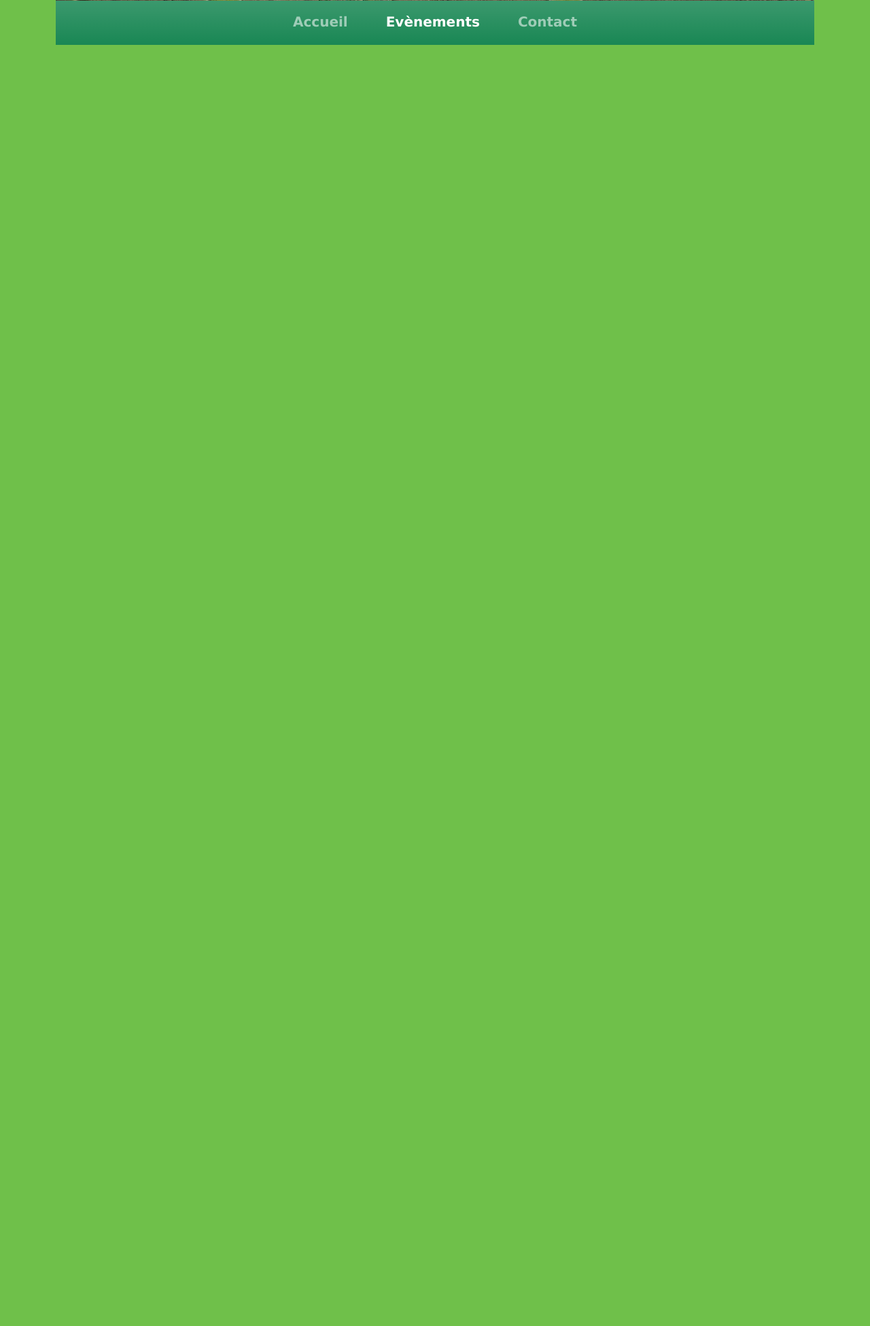
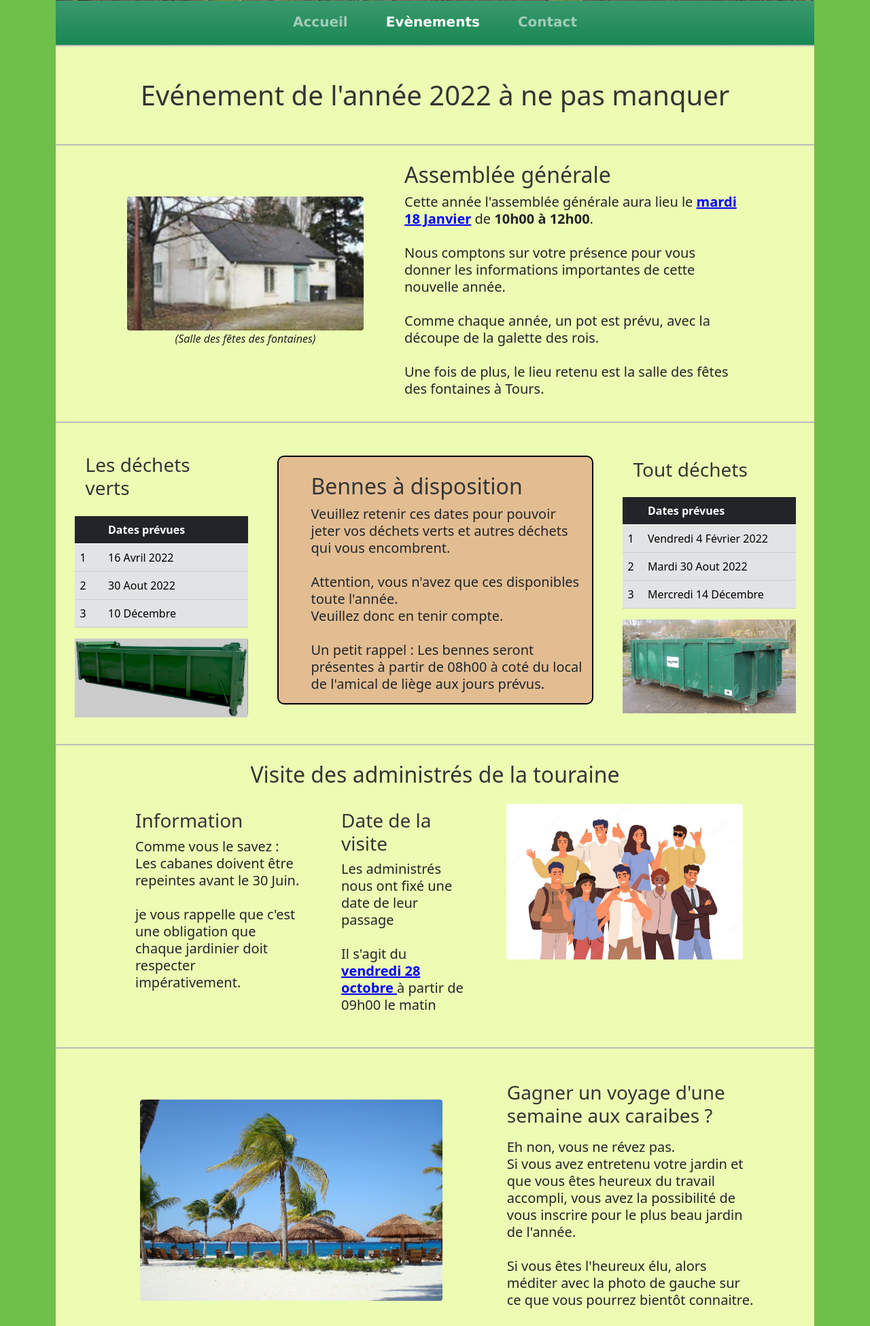
Before and after one commit to Perplexe45/amicaleDuLiege, a PHP site: page /evenement.html in a window 1280 px wide. Shown: the part 270-2220 px from the top of the page at 68% size. Before the commit the page ends 336 px from the top, so only its background shows below. Run offline with PHP 8.4, Linux system fonts and the light colour scheme.

Commit message:
Page Evenement bien avancée

```diff
--- a/assets/css/style.css
+++ b/assets/css/style.css
@@ -43,17 +43,25 @@ h1,h2,h3,h4,h5,h6 {
 .item-nav a:hover::after {
   width: 100%;
 }
-.bgDiv {
-  background-color: #ecfcb3;
-}
 
 .cadre {
   padding-bottom: 10px;
-  border-top: 1px solid #000;
+  border-top: 2px solid #bbb;
+  background-color: #ecfcb3;
 }
 
 .title {
   background: #6fc04a;
+}
+
+img {
+  max-width: 100%;
+}
+
+.black-Cadre {
+  border: solid 2px black;
+  border-radius: 10px;
+  background-color: #e3bd92;
 }
 
 .imgSituationGeo {
@@ -74,6 +82,7 @@ h1,h2,h3,h4,h5,h6 {
   text-align: center;
 }
 
+
 .threeCards {
   width: 250px;
   height: 300px;
@@ -82,7 +91,6 @@ h1,h2,h3,h4,h5,h6 {
   transition:  0.2s ease-in;
   box-shadow:0px 10px 30px black;
 }
-
 .threeCards:hover {
   transform: scale(1.1);
 }
@@ -105,15 +113,32 @@ h1,h2,h3,h4,h5,h6 {
   background: #F9C74F;
 }
 
-footer p {
-  background-color: white;
+.btnForms {
+  display: block;
+  width: 60%;
+  height: 50px;
+  border: 1px solid rgb(54, 38, 38);
+  border-radius: 10px;
 }
 
-#btn {
-  position: relative;
-  justify-items: center;
-  align-self: auto;
+.container-OneColumn {
+  display: flex;
+  flex-direction: column;
+  justify-content: center;
+  text-align: center;
 }
+
+
+/* footer */
+
+footer {
+  background: #222;
+  color: white;
+  padding: 10px 0;
+  text-align: center;
+  padding-top: 10px;
+}
+
 
 
 
--- a/evenement.html
+++ b/evenement.html
@@ -8,7 +8,7 @@
     <link href="/assets/css/bootstrap.min.css" rel="stylesheet">
     <!-- My CSS -->
     <link rel="stylesheet" href="/assets/css/style.css">
-    <title>Document</title>
+    <title>Evénements de l'année 2022</title>
 </head>
 <body>
   <div class="container">
@@ -32,11 +32,194 @@
                <a class="nav-link active" href="./evenement.html">Evènements</a>
            </li>
            <li class="item-nav">
-               <a class="nav-link" href="./contact.html">Contact</a>
+               <a class="nav-link" href="./index.html/#contact">Contact</a>
            </li>
        </ul>
      </div>
    </div>
  </nav>
+
+ <!-- Assemblée générale-->
+ <section>
+  <div class="container">
+    <div class="row cadre justify-content-center">
+      <h1 class="text-center my-5">Evénement de l'année 2022 à ne pas manquer</h1>
+      <div class="col-md-1 cadre"></div>
+
+      <div class="col-md-4 cadre container-OneColumn">
+        <img class="img-fluid rounded" src="/assets/img/SalleDesFetes.jpg" alt="Salle des fêtes">
+        <p class="fst-italic"><span>(Salle des fêtes des fontaines)</span></p>
+      </div>
+      <div class="col-md-6 ps-5 cadre">
+        <h2 class="pt-4">Assemblée générale</h2>
+          <p class="fs-5 lh-sm">Cette année l'assemblée générale aura lieu le <span style="color:blue; text-decoration: underline; font-weight: 700; ">mardi 18 Janvier</span> de <span style="font-weight: 700;">10h00 à 12h00</span>.  <br><br>
+            Nous comptons sur votre présence pour vous donner les informations importantes de cette nouvelle année. <br><br>
+            Comme chaque année, un pot est prévu, avec la découpe de la galette des rois. <br><br>
+            Une fois de plus, le lieu retenu est la salle des fêtes des fontaines à Tours.
+          </p>
+      </div>
+      <div class="col-md-1 cadre"></div>
+    </div>
+  </div>
+ </section>
+
+ <!-- Bennes des jardiniers-->
+ <section>
+  <div class="container">
+    <div class=" col row cadre">
+      <div class="col-md-3 m-auto">
+
+        <!-- Déchets verts -->
+        <h3 class="p-sm-3">Les déchets verts</h3>
+        <table class="table">
+          <thead>
+              <tr class="table-dark" >
+                  <th></th>
+                  <th>Dates prévues</th>
+              </tr>
+          </thead>
+          <tbody>
+              <tr class="table-secondary">
+                  <td>1</td>
+                  <td>16 Avril 2022 </td>
+              </tr>
+              <tr class="table-secondary">
+                  <td>2</td>
+                  <td>30 Aout 2022</td>
+              </tr>
+              <tr class="table-secondary">
+                  <td>3</td>
+                  <td>10 Décembre</td>
+              </tr>
+            </tbody>
+        </table>
+        <img src="./assets/img/BenneDechetsVert.jpg" alt="Benne sechet vert">
+      </div>
+
+      <div class="col-md-5 ps-5 m-auto black-Cadre my-5"  >
+        <h2 class="pt-4 ">Bennes à disposition</h2>
+          <p class="fs-5 lh-sm"> Veuillez retenir ces dates pour pouvoir jeter vos déchets verts et autres déchets qui vous encombrent.
+            <br><br> Attention, vous n'avez que ces disponibles toute l'année. <br>
+            Veuillez donc en tenir compte. <br><br>
+            Un petit rappel : Les bennes seront présentes à partir de 08h00 à coté du local de l'amical de liège aux jours prévus.
+          </p>
+        </div>
+
+
+           <!-- Bennes tout déchets -->
+      <div class="col-md-3 m-auto">
+        <h3 class="p-sm-3">Tout déchets</h3>
+        <table class="table">
+          <thead>
+              <tr class="table-dark" >
+                  <th></th>
+                  <th>Dates prévues</th>
+
+              </tr>
+          </thead>
+          <tbody>
+              <tr class="table-secondary">
+                  <td>1</td>
+                  <td>Vendredi 4 Février 2022 </td>
+              </tr>
+              <tr class="table-secondary">
+                  <td>2</td>
+                  <td>Mardi 30 Aout 2022</td>
+              </tr>
+              <tr class="table-secondary">
+                  <td>3</td>
+                  <td>Mercredi 14 Décembre</td>
+              </tr>
+            </tbody>
+      </table>
+      <img src="./assets/img/BennesTousDechets.jpg" alt="Benne sechet vert">
+
+      </div>
+    </div>
+  </div>
+ </section>
+
+<!--  Visite des administrés -->
+<section>
+  <div class="container" >
+    <div class="row cadre">
+      <h2 class="pt-4 text-center">Visite des administrés de la touraine</h2>
+      <div class="col-md-1"></div>
+      <div class="col-md-3 ps-4 py-4" >
+        <h3>Information</h3>
+            <p class="fs-5 lh-sm">
+              Comme vous le savez : Les cabanes doivent être repeintes avant le 30 Juin. <br><br>
+              je vous rappelle que c'est une obligation que chaque jardinier doit respecter impérativement.
+            </p>
+       </div>
+
+       <div class="col-md-3 py-4 px-5">
+        <h3>Date de la visite</h3>
+        <p class="fs-5 lh-sm">
+          Les administrés nous ont fixé une date de leur passage <br><br>
+          Il s'agit du <span style="color:blue; text-decoration: underline; font-weight: 700;" >vendredi 28 octobre </span>  à partir de 09h00 le matin
+
+        </p>
+      </div>
+
+      <div class="col-md-4 py-3 px-6">
+        <img src="./assets/img/Administres.jpg" class="rounded w-100 " alt="administrés">
+      </div>
+      <div class="col-md-1"></div>
+    </div>
+  </div>
+
+</section>
+
+<!-- Concours du plus beau jardin -->
+<section class="cadre">
+  <div class="container">
+    <div class="row">
+
+      <div class="col-md-1"></div>
+      <div class="col-md-5 pt-5 ps-2 m-auto">
+        <img src="./assets/img/lesCaraibes.jpg" class="w-100 rounded pt-10px"  alt="">
+      </div>
+
+      <div class="col-md-5 m-auto">
+        <h3 class="px-4 pt-5">Gagner un voyage d'une semaine aux caraibes ?</h3>
+        <p class="fs-5 lh-sm ps-4 pt-2 px-5 ">
+          Eh non, vous ne révez pas. <br>
+          Si vous avez entretenu votre jardin et que vous êtes heureux du travail accompli,
+          vous avez la possibilité de vous inscrire pour le plus beau jardin de l'année. <br><br>
+          Si vous êtes l'heureux élu, alors méditer avec la photo de gauche sur ce que vous pourrez bientôt connaitre.
+        </p>
+      </div>
+    </div>
+   </div>
+</section>
+
+<!-- Inscription + caroussel -->
+<!-- <section class="cadre" style="border:none ;">
+  <div class="container">
+    <div class="row">
+
+      <div class="col-md-5 m-auto">
+        <h3 class="px-4 pt-6">Inscription pour le plus beau jardin</h3>
+        <p class="fs-5 lh-sm ps-4 pt-2 px-5 ">
+          Eh non, vous ne révez pas. <br>
+          Si vous avez entretenu votre jardin et que vous êtes heureux du travail accompli,
+          vous avez la possibilité de vous inscrire pour le plus beau jardin de l'année. <br><br>
+          Si vous êtes l'heureux élu, alors méditer avec la photo de gauche sur ce que vous pourrez bientôt connaitre.
+        </p>
+      </div>
+
+      <div class="col-md-1"></div>
+      <div class="col-md-5 pt-5 ps-2 m-auto">
+        <img src="./assets/img/lesCaraibes.jpg" class="w-100 rounded pt-10px"  alt="">
+      </div>
+
+
+    </div>
+   </div>
+</section> -->
+
+
+
 </body>
 </html>
```
Also changed, not shown: contact.html (deleted, +0 -42 lines), index.html (+43 -46 lines), assets/img/Administres.jpg (added), assets/img/BenneDechetsVert.jpg (added), assets/img/BennesTousDechets.jpg (added), assets/img/SalleDesFetes.jpg (added), assets/img/jardiniersHeureux.png, assets/img/lesCaraibes.jpg (added).
